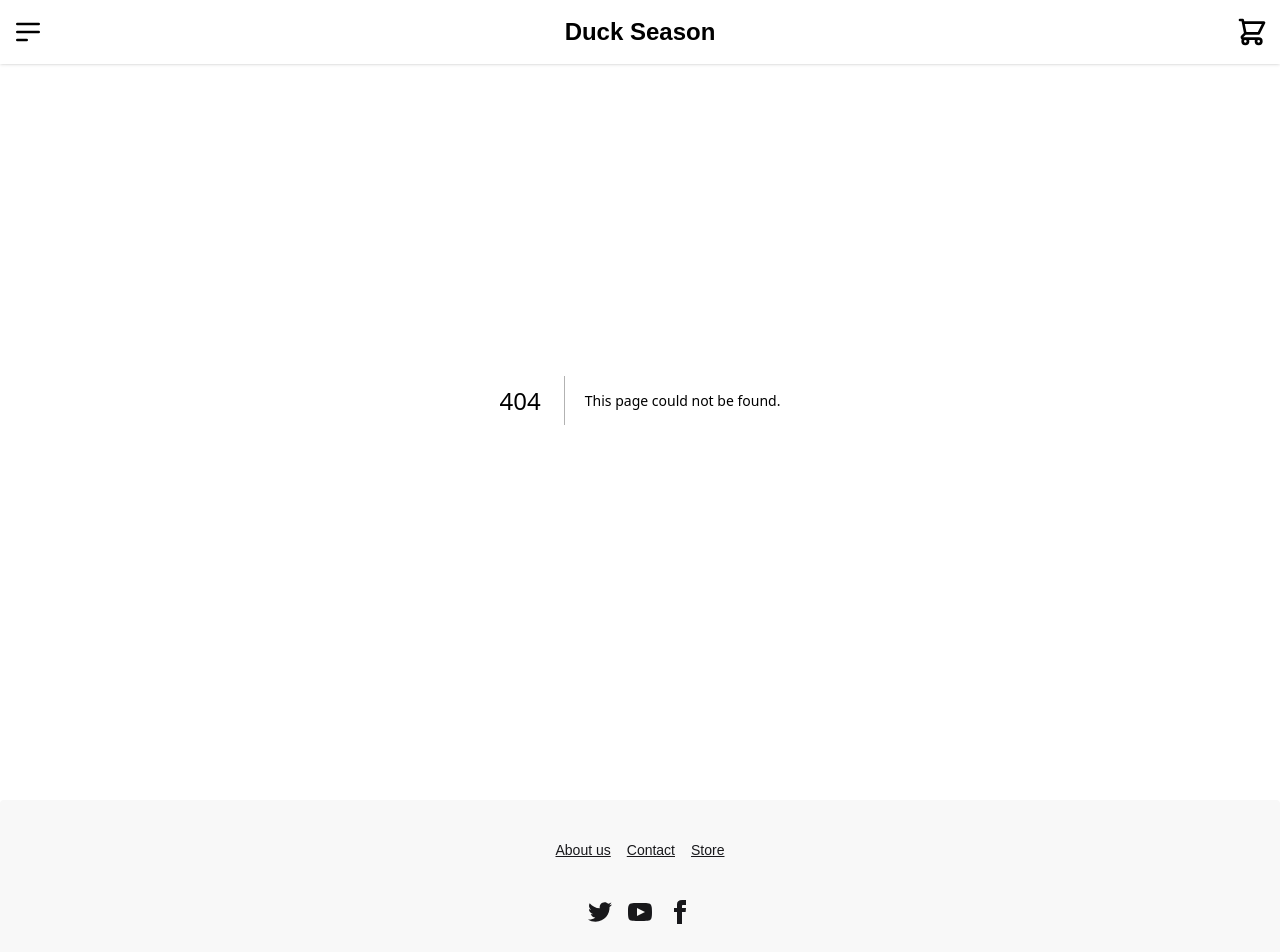
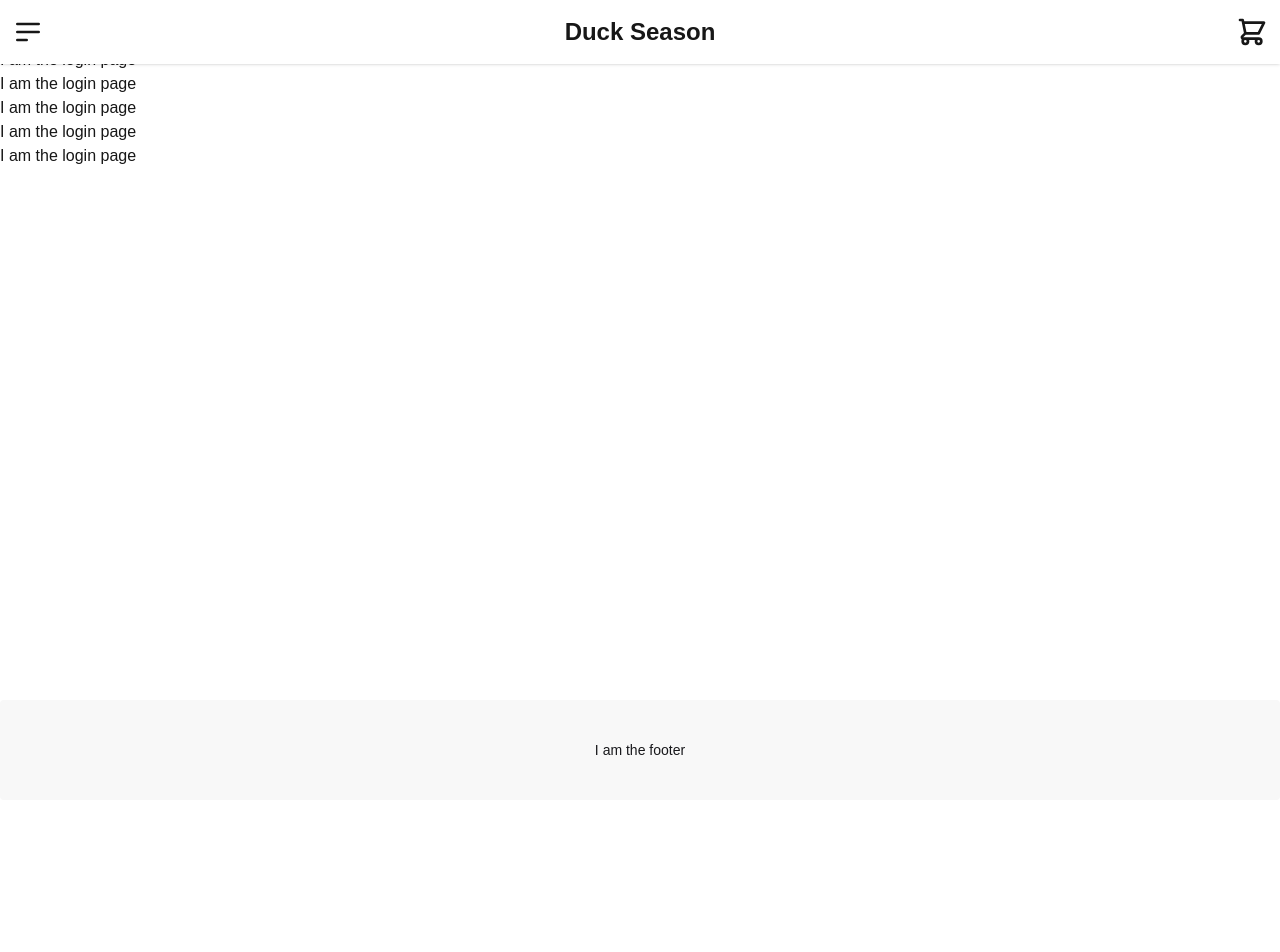
Before and after one commit to MOGARRR/miles, a Next.js app: page /login in a window 1280 px wide. Before the commit this address had no page. Shown: the top 952 px of the page. After the commit the page ends 800 px from the top, so only its background shows below. Built offline with nearby package versions, Linux system fonts and the light colour scheme.

Commit message:
create login route, add styling to footer (fixed at the bottom)

```diff
--- /dev/null
+++ b/app/components/Footer.tsx
@@ -0,0 +1,11 @@
+import Link from "next/link";
+
+const Footer = () => {
+  return (
+    <div>
+      <h1>I am the footer </h1>
+    </div>
+  )
+};
+
+export default Footer;
--- a/app/components/Tayrine.tsx
+++ /dev/null
@@ -1 +0,0 @@
-// THIS IS A TEST
--- a/app/layout.tsx
+++ b/app/layout.tsx
@@ -1,9 +1,11 @@
 import type { Metadata } from "next";
 import { Geist, Geist_Mono } from "next/font/google";
 import "./globals.css";
+
 import TopNavBar from "./components/TopNavBar";
-import Link from "next/link";
+import Footer from "./components/Footer";
 
+// Initialize the Google fonts with variables for CSS usage
 const geistSans = Geist({
   variable: "--font-geist-sans",
   subsets: ["latin"],
@@ -14,88 +16,46 @@ const geistMono = Geist_Mono({
   subsets: ["latin"],
 });
 
+
+// Define metadata for the entire app (used for SEO and browser tab titles)
 export const metadata: Metadata = {
   title: "Create Next App",
   description: "Generated by create next app",
 };
 
+// RootLayout wraps every page in the app
 export default function RootLayout({
   children,
 }: Readonly<{
   children: React.ReactNode;
 }>) {
+
+
   return (
     <html lang="en">
+
+      {/*
+        min-h-screen → ensures page is at least the full viewport height (100vh)
+        flex + flex-col → vertical stacking (Navbar → Content → Footer)
+      */}
       <body
-        className={`${geistSans.variable} ${geistMono.variable} antialiased`}
+        className={`${geistSans.variable} ${geistMono.variable} antialiased flex flex-col min-h-screen `}
       >
+
         <TopNavBar />
-        {children}
+
+        <main className="flex-grow ">{children}</main>
+
+
+        {/*
+          flex-grow → makes content area expand to fill leftover space
+          ensures the footer stays at the bottom when content is short.
+        */}
+
         <footer className="footer footer-horizontal footer-center bg-base-200 text-base-content rounded p-10">
-          <nav className="grid grid-flow-col gap-4">
-            <Link
-              href={{ pathname: "/about" }}
-              className="link link-hover underline"
-            >
-              About us
-            </Link>
-            <Link
-              href={{ pathname: "/contact" }}
-              className="link link-hover underline"
-            >
-              Contact
-            </Link>
-            <Link
-              href={{ pathname: "/store" }}
-              className="link link-hover underline"
-            >
-              Store
-            </Link>
-          </nav>
-          <nav>
-            <div className="grid grid-flow-col gap-4">
-              <a>
-                <svg
-                  xmlns="http://www.w3.org/2000/svg"
-                  width="24"
-                  height="24"
-                  viewBox="0 0 24 24"
-                  className="fill-current"
-                >
-                  <path d="M24 4.557c-.883.392-1.832.656-2.828.775 1.017-.609 1.798-1.574 2.165-2.724-.951.564-2.005.974-3.127 1.195-.897-.957-2.178-1.555-3.594-1.555-3.179 0-5.515 2.966-4.797 6.045-4.091-.205-7.719-2.165-10.148-5.144-1.29 2.213-.669 5.108 1.523 6.574-.806-.026-1.566-.247-2.229-.616-.054 2.281 1.581 4.415 3.949 4.89-.693.188-1.452.232-2.224.084.626 1.956 2.444 3.379 4.6 3.419-2.07 1.623-4.678 2.348-7.29 2.04 2.179 1.397 4.768 2.212 7.548 2.212 9.142 0 14.307-7.721 13.995-14.646.962-.695 1.797-1.562 2.457-2.549z"></path>
-                </svg>
-              </a>
-              <a>
-                <svg
-                  xmlns="http://www.w3.org/2000/svg"
-                  width="24"
-                  height="24"
-                  viewBox="0 0 24 24"
-                  className="fill-current"
-                >
-                  <path d="M19.615 3.184c-3.604-.246-11.631-.245-15.23 0-3.897.266-4.356 2.62-4.385 8.816.029 6.185.484 8.549 4.385 8.816 3.6.245 11.626.246 15.23 0 3.897-.266 4.356-2.62 4.385-8.816-.029-6.185-.484-8.549-4.385-8.816zm-10.615 12.816v-8l8 3.993-8 4.007z"></path>
-                </svg>
-              </a>
-              <a>
-                <svg
-                  xmlns="http://www.w3.org/2000/svg"
-                  width="24"
-                  height="24"
-                  viewBox="0 0 24 24"
-                  className="fill-current"
-                >
-                  <path d="M9 8h-3v4h3v12h5v-12h3.642l.358-4h-4v-1.667c0-.955.192-1.333 1.115-1.333h2.885v-5h-3.808c-3.596 0-5.192 1.583-5.192 4.615v3.385z"></path>
-                </svg>
-              </a>
-            </div>
-          </nav>
-          <aside>
-            <p>
-              Copyright © {new Date().getFullYear()} - All right reserved by
-              Duck Season
-            </p>
-          </aside>
+          <Footer />
         </footer>
+
       </body>
     </html>
   );
--- /dev/null
+++ b/app/login/page.tsx
@@ -0,0 +1,19 @@
+
+
+const loginPage = () => {
+  return (
+    <div>
+      <h1>I am the login page</h1>
+      <h1>I am the login page</h1>
+      <h1>I am the login page</h1>
+      <h1>I am the login page</h1>
+      <h1>I am the login page</h1>
+      <h1>I am the login page</h1>
+      <h1>I am the login page</h1>
+
+
+    </div>
+  )
+};
+
+export default loginPage;
--- a/app/page.tsx
+++ b/app/page.tsx
@@ -5,6 +5,7 @@ import MissionStatement from "./components/MissionStatement";
 import ServicesProducts from "./components/ServicesProducts";
 import Contact from "./components/Contact";
 import GalleryList from "./components/GalleryList";
+
 
 export default function Home() {
   return (
```
